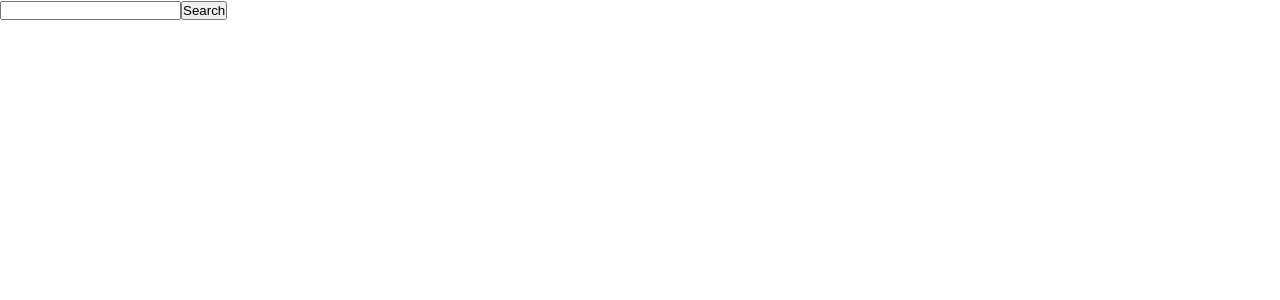
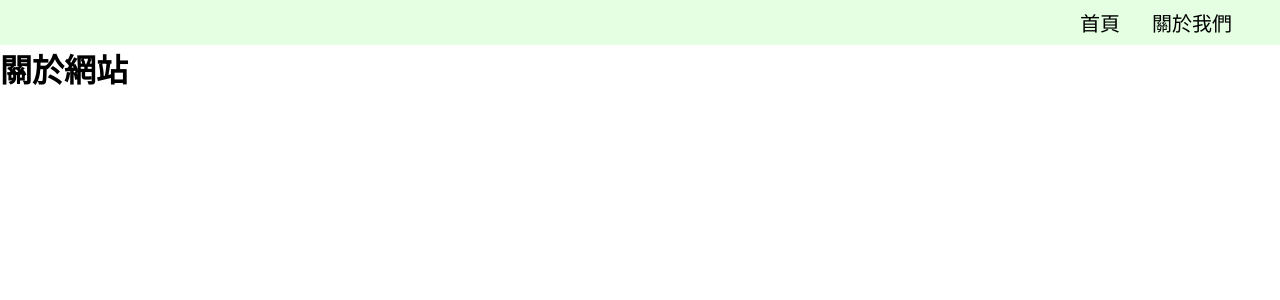
Before and after one commit to JAI-KAI/Vue-ImageSite, a Vue app: page /about in a window 1280 px wide. Shown: the top 300 px of the page. Built offline with nearby package versions, Linux system fonts and the light colour scheme.

Commit message:
vue-router

```diff
--- a/package.json
+++ b/package.json
@@ -10,7 +10,8 @@
   },
   "dependencies": {
     "axios": "^1.7.9",
-    "vue": "^3.5.13"
+    "vue": "^3.5.13",
+    "vue-router": "^4.5.0"
   },
   "devDependencies": {
     "@vitejs/plugin-vue": "^5.2.1",
--- a/src/App.vue
+++ b/src/App.vue
@@ -1,7 +1,8 @@
 <template>
-  <HomePage />
+  <Navbar />
+  <router-view></router-view>
 </template>
 
 <script setup>
-import HomePage from './pages/HomePage.vue';
+import Navbar from './components/Navbar.vue';
 </script>
--- a/src/components/Navbar.vue
+++ b/src/components/Navbar.vue
@@ -1,14 +1,8 @@
 <template>
-    <div>
-        <nav>
-            <ul>
-                <li>
-                    <router-link to="/">首頁</router-link>
-                </li>
-                <li>
-                    <router-link to="/about">關於這個網站</router-link>
-                </li>
-            </ul>
-        </nav>
-    </div>
+    <nav>
+        <ul>
+            <li><router-link to="/">首頁</router-link></li>
+            <li><router-link to="/about">關於我們</router-link></li>
+        </ul>
+    </nav>
 </template>
--- a/src/main.js
+++ b/src/main.js
@@ -1,5 +1,8 @@
 import { createApp } from 'vue'
 import './styles/style.css'
 import App from './App.vue'
+import router from './routes';
 
-createApp(App).mount('#app')
+const app = createApp(App);
+app.use(router);
+app.mount('#app');
--- /dev/null
+++ b/src/pages/About.vue
@@ -0,0 +1,5 @@
+<template>
+    <div>
+        <h1>關於網站</h1>
+    </div>
+</template>
--- /dev/null
+++ b/src/pages/ErrorPage.vue
@@ -0,0 +1,3 @@
+<template>
+    <div>404</div>
+</template>
--- a/src/pages/HomePage.vue
+++ b/src/pages/HomePage.vue
@@ -5,8 +5,9 @@
 
 <script setup>
 import { ref } from 'vue';
+import Navbar from '../components/Navbar.vue';
 import Search from '../components/Search.vue';
-import Pictures from '../components/Picture.vue';
+import Pictures from '../components/Pictures.vue';
 import axios from 'axios';
 
 const photos = ref([]);
```
Also changed, not shown: src/routes.js (added, +27 -0 lines), src/components/Pictures.vue (renamed from src/components/Picture.vue), 1 other file (tests, documents, lock files or other folders).
